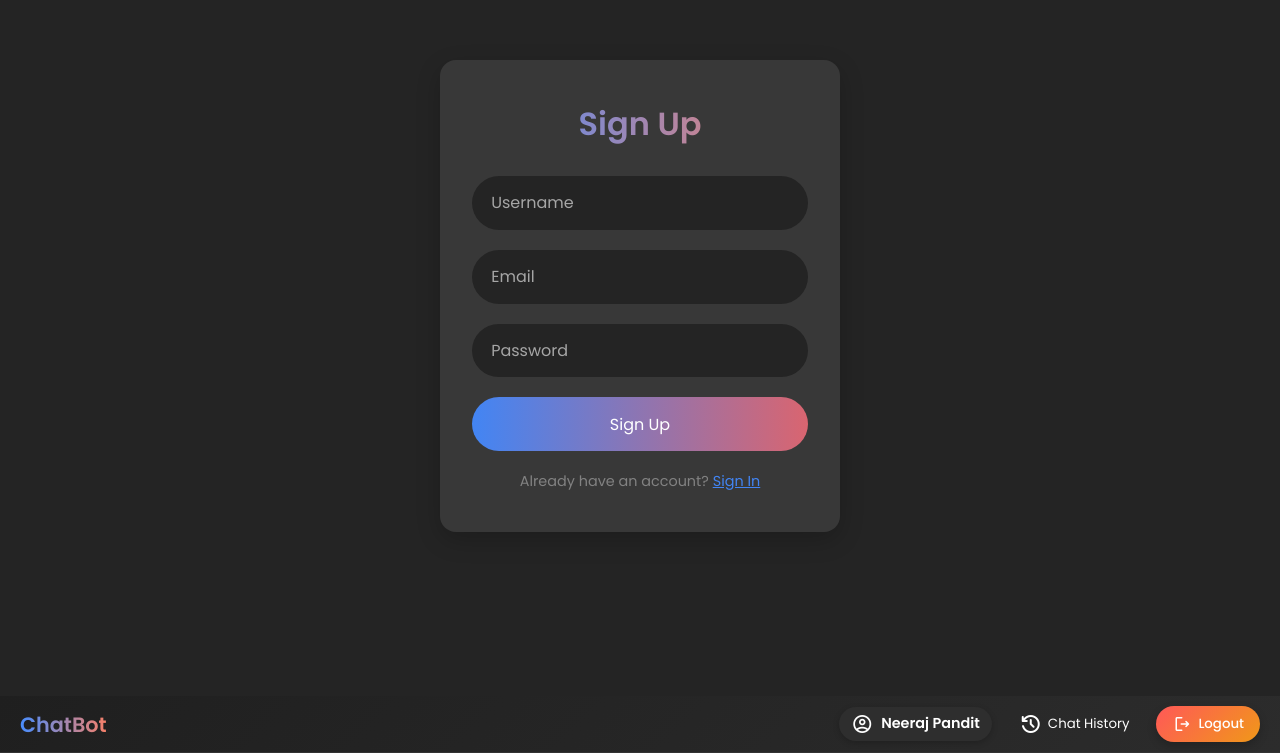
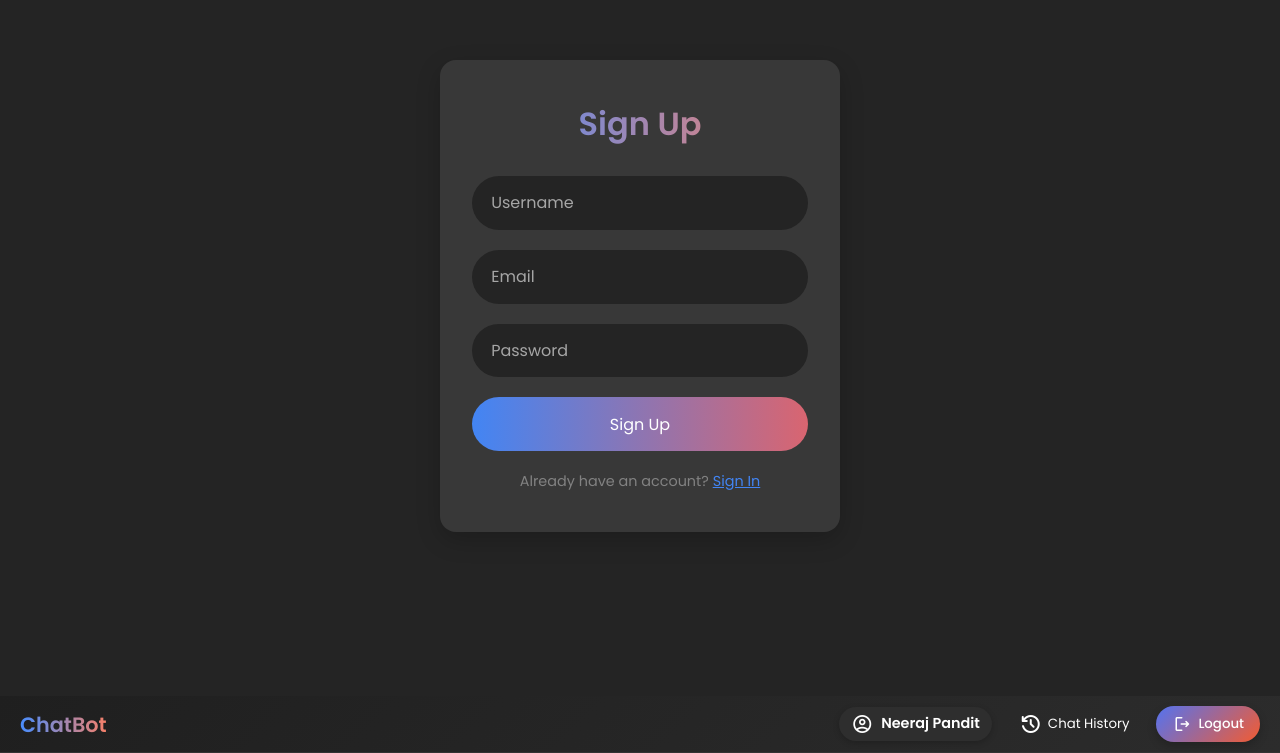
Before and after one commit to Neeraj-pandit92/ChatBot, a plain HTML site: page index.html in a window 1280 px wide. Shown: the part 104-857 px from the top of the page. Drawn offline with nearby package versions, Linux system fonts and the light colour scheme.

Commit message:
Updated style.css

```diff
--- a/style.css
+++ b/style.css
@@ -191,7 +191,7 @@ body {
     }
 
     #logout-button {
-      background: linear-gradient(135deg, #ff5858, #f09819);
+      background: linear-gradient(135deg, #5373f1, #f35b31);
       border: none;
       color: #fff;
       padding: 8px 16px;
```
